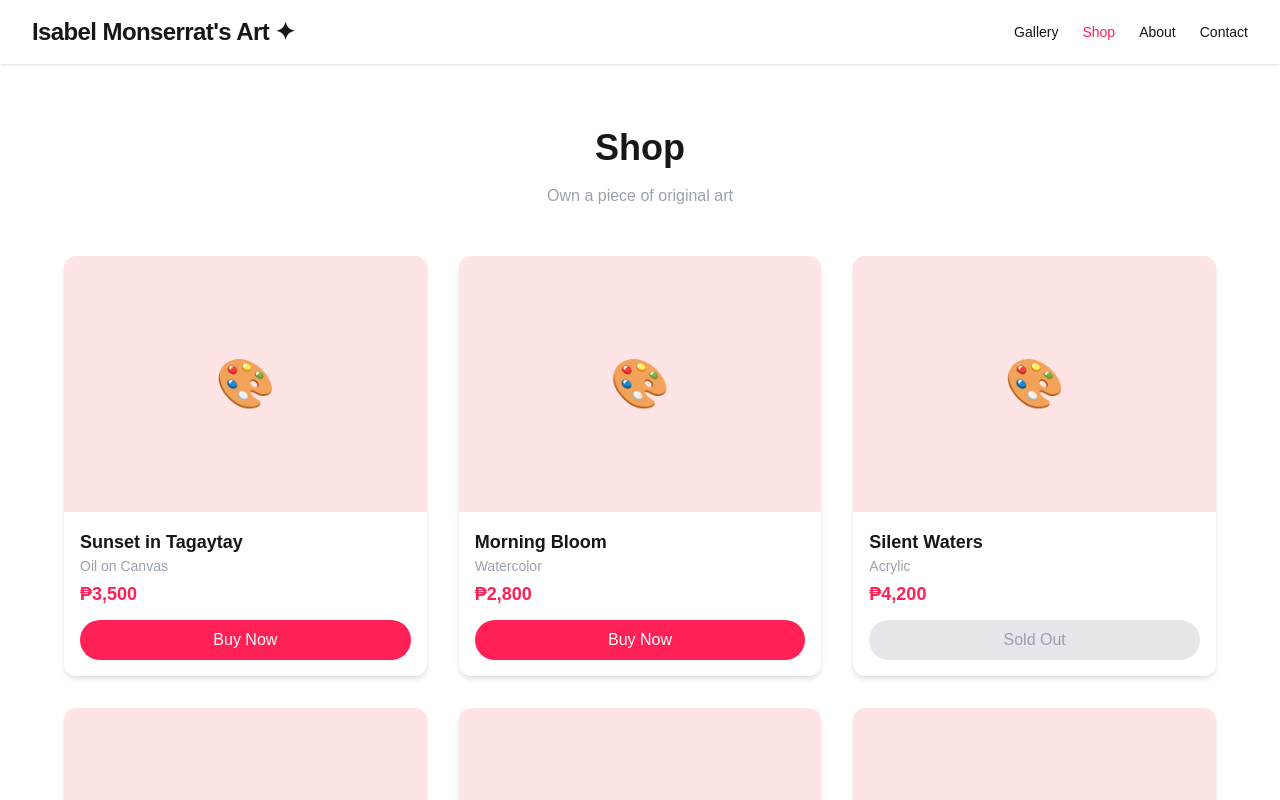
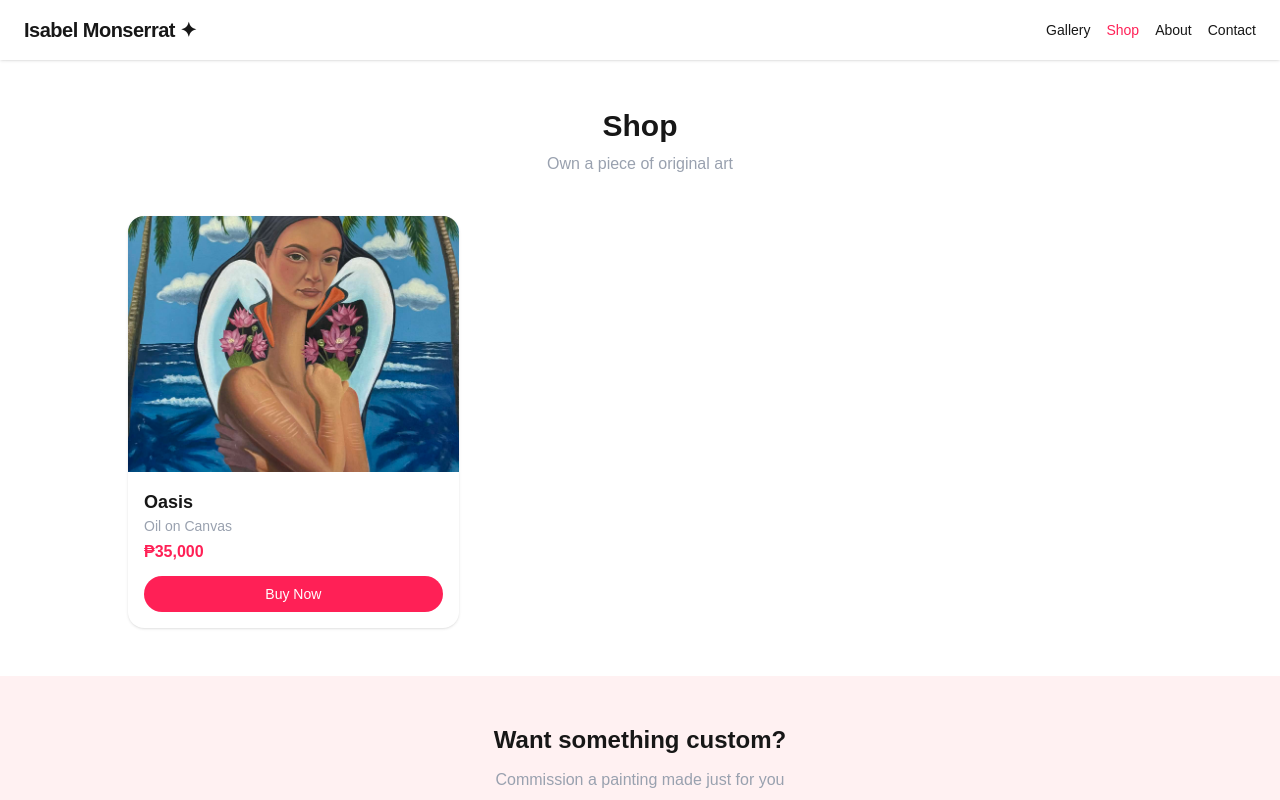
Before and after one commit to emaniebo420/isabel-monserrat-art, a Next.js app: page /shop in a window 1280 px wide. Shown: the top 800 px of the page. Built offline with nearby package versions, Linux system fonts and the light colour scheme.

Commit message:
updated shop page design

```diff
--- a/app/shop/page.js
+++ b/app/shop/page.js
@@ -1,20 +1,16 @@
+'use client';
 import Link from 'next/link';
 
 const products = [
-  { id: 1, title: "Sunset in Tagaytay", medium: "Oil on Canvas", price: 3500, available: true },
-  { id: 2, title: "Morning Bloom", medium: "Watercolor", price: 2800, available: true },
-  { id: 3, title: "Silent Waters", medium: "Acrylic", price: 4200, available: false },
-  { id: 4, title: "Golden Hour", medium: "Oil on Canvas", price: 5000, available: true },
-  { id: 5, title: "Wildflowers", medium: "Watercolor", price: 2200, available: true },
-  { id: 6, title: "Midnight Sky", medium: "Acrylic", price: 3800, available: false },
+  { id: 1, title: "Oasis", medium: "Oil on Canvas", price: 35000, image: "/images/art1.jpg", available: true },
 ];
 
 export default function Shop() {
   return (
     <main className="min-h-screen bg-white">
-      <nav className="flex justify-between items-center px-8 py-4 bg-white shadow-sm">
-        <Link href="/" className="text-2xl font-bold tracking-tight">Isabel Monserrat's Art ✦</Link>
-        <div className="flex gap-6 text-sm font-medium">
+      <nav className="flex justify-between items-center px-6 py-4 bg-white shadow-sm sticky top-0 z-50">
+        <Link href="/" className="text-xl font-bold tracking-tight">Isabel Monserrat ✦</Link>
+        <div className="flex gap-4 text-sm font-medium">
           <Link href="/gallery" className="hover:text-rose-500 transition">Gallery</Link>
           <Link href="/shop" className="text-rose-500">Shop</Link>
           <Link href="/about" className="hover:text-rose-500 transition">About</Link>
@@ -22,25 +18,27 @@ export default function Shop() {
         </div>
       </nav>
 
-      <section className="px-8 py-16">
-        <h2 className="text-4xl font-bold text-center mb-4">Shop</h2>
-        <p className="text-center text-gray-400 mb-12">Own a piece of original art</p>
-        <div className="grid grid-cols-1 sm:grid-cols-2 md:grid-cols-3 gap-8 max-w-6xl mx-auto">
+      <section className="px-6 py-12">
+        <h2 className="text-3xl font-bold text-center mb-2">Shop</h2>
+        <p className="text-center text-gray-400 mb-10">Own a piece of original art</p>
+        <div className="grid grid-cols-2 md:grid-cols-3 gap-4 max-w-5xl mx-auto">
           {products.map((product) => (
-            <div key={product.id} className="rounded-xl overflow-hidden shadow-md hover:shadow-xl transition">
-              <div className="w-full h-64 bg-rose-100 flex items-center justify-center">
-                <span className="text-rose-300 text-5xl">🎨</span>
-              </div>
-              <div className="p-4">
-                <h3 className="font-semibold text-lg">{product.title}</h3>
-                <p className="text-gray-400 text-sm">{product.medium}</p>
-                <p className="text-rose-500 font-bold text-lg mt-1">₱{product.price.toLocaleString()}</p>
+            <div key={product.id} className="bg-white rounded-2xl overflow-hidden shadow-sm hover:shadow-lg transition cursor-pointer">
+              <img
+                src={product.image}
+                alt={product.title}
+                className="w-full h-48 md:h-64 object-cover"
+              />
+              <div className="p-3 md:p-4">
+                <h3 className="font-semibold text-sm md:text-lg">{product.title}</h3>
+                <p className="text-gray-400 text-xs md:text-sm">{product.medium}</p>
+                <p className="text-rose-500 font-bold mt-1 text-sm md:text-base">₱{product.price.toLocaleString()}</p>
                 {product.available ? (
-                  <button className="mt-3 w-full bg-rose-500 text-white py-2 rounded-full hover:bg-rose-600 transition font-medium">
+                  <button className="mt-3 w-full bg-rose-500 text-white py-2 rounded-full hover:bg-rose-600 transition font-medium text-sm">
                     Buy Now
                   </button>
                 ) : (
-                  <button className="mt-3 w-full bg-gray-200 text-gray-400 py-2 rounded-full cursor-not-allowed font-medium" disabled>
+                  <button className="mt-3 w-full bg-gray-200 text-gray-400 py-2 rounded-full cursor-not-allowed font-medium text-sm" disabled>
                     Sold Out
                   </button>
                 )}
@@ -49,6 +47,19 @@ export default function Shop() {
           ))}
         </div>
       </section>
+
+      <section className="px-6 py-12 bg-rose-50 text-center">
+        <h2 className="text-2xl font-bold mb-3">Want something custom?</h2>
+        <p className="text-gray-400 mb-6">Commission a painting made just for you</p>
+        <Link href="/contact" className="bg-rose-500 text-white px-8 py-3 rounded-full hover:bg-rose-600 transition font-medium inline-block">
+          Request a Commission
+        </Link>
+      </section>
+
+      <footer className="px-6 py-8 text-center text-gray-400 text-sm border-t border-gray-100">
+        <p className="font-semibold text-gray-600 mb-1">Isabel Monserrat ✦</p>
+        <p>© 2026 Isabel Monserrat. All rights reserved.</p>
+      </footer>
     </main>
   );
 }
```
